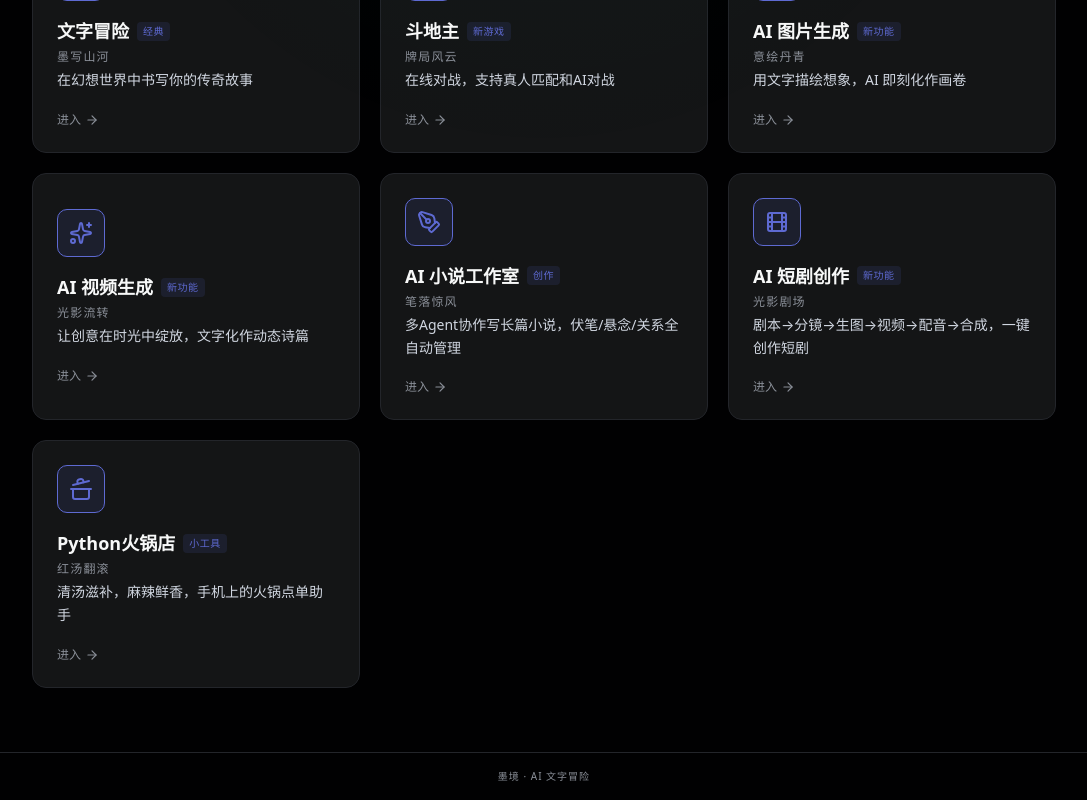
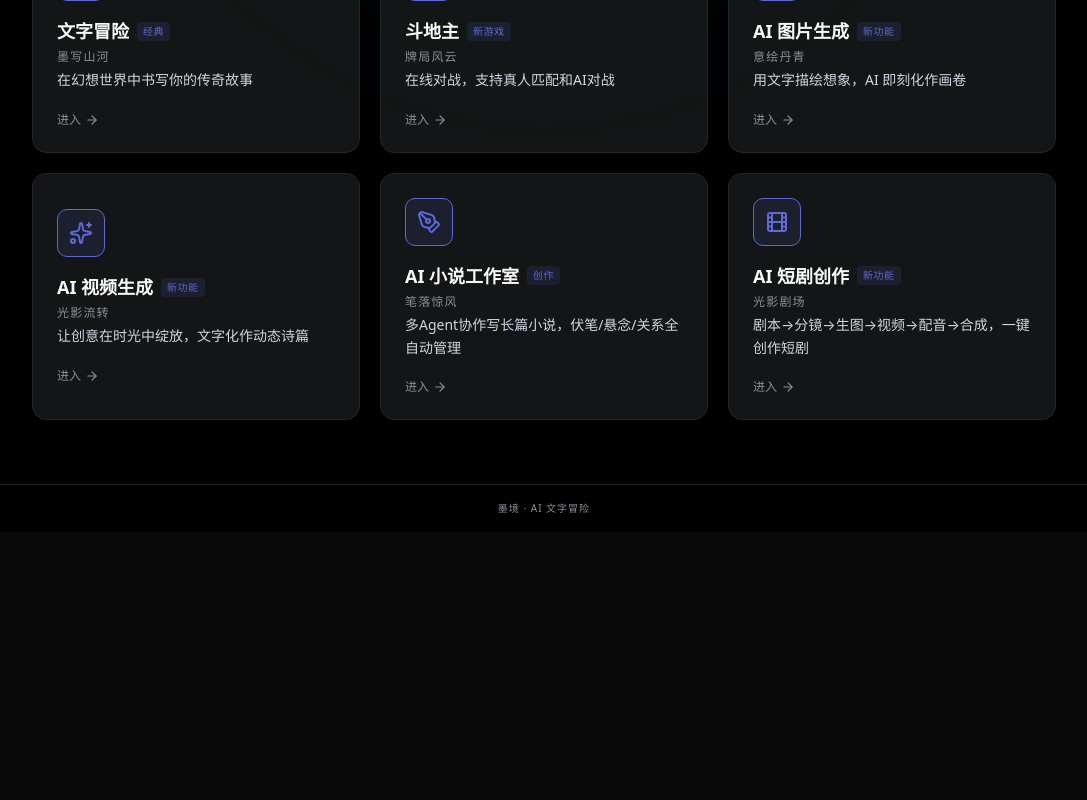
Before and after one commit to yhe25513-spec/name, a Next.js app: page / in a window 1280 px wide. Shown: the part 507-1307 px from the top of the page, without its empty margins (96-1183 px from the left). After the commit the page ends 1039 px from the top, so only its background shows below. Built offline with nearby package versions, Linux system fonts and the light colour scheme; a web font is replaced by a local one.

Commit message:
fix: 删除Python火锅店卡片 + 短剧页面添加返回按钮

```diff
--- a/app/page.tsx
+++ b/app/page.tsx
@@ -1,7 +1,7 @@
 'use client'
 
 import { useRouter } from 'next/navigation'
-import { BookOpen, Image, Sparkles, ArrowRight, CookingPot, Gamepad2, PenTool, Film } from 'lucide-react'
+import { BookOpen, Image, Sparkles, ArrowRight, Gamepad2, PenTool, Film } from 'lucide-react'
 
 const features = [
   {
@@ -57,15 +57,6 @@ const features = [
     icon: Film,
     href: '/drama',
     badge: '新功能',
-  },
-  {
-    id: 'hotpot',
-    title: 'Python火锅店',
-    subtitle: '红汤翻滚',
-    description: '清汤滋补，麻辣鲜香，手机上的火锅点单助手',
-    icon: CookingPot,
-    href: '/hotpot',
-    badge: '小工具',
   },
 ]
 
--- a/components/drama/DramaStudio.tsx
+++ b/components/drama/DramaStudio.tsx
@@ -1,6 +1,7 @@
 'use client'
 
 import { useState, useEffect } from 'react'
+import { useRouter } from 'next/navigation'
 import { Film, Plus, Trash2, Loader2, Play, Download, Wand2, ArrowLeft, Sparkles } from 'lucide-react'
 import { toast } from 'sonner'
 
@@ -33,6 +34,7 @@ interface DramaStudioProps {
 }
 
 export function DramaStudio({ userId }: DramaStudioProps) {
+  const router = useRouter()
   const [step, setStep] = useState<'input' | 'script' | 'scenes' | 'generating' | 'compose'>('input')
   const [projects, setProjects] = useState<Project[]>([])
   const [currentProject, setCurrentProject] = useState<Project | null>(null)
@@ -213,6 +215,9 @@ export function DramaStudio({ userId }: DramaStudioProps) {
     <div className="min-h-screen bg-[#0a0a0f]">
       {/* 顶栏 */}
       <header className="border-b border-white/10 px-6 py-3 flex items-center gap-3">
+        <button onClick={() => router.push('/')} className="text-zinc-400 hover:text-white transition-colors">
+          <ArrowLeft className="w-5 h-5" />
+        </button>
         <Film className="w-5 h-5 text-purple-400" />
         <h1 className="text-white font-medium">AI 短剧创作工作室</h1>
         {currentProject && (
```
